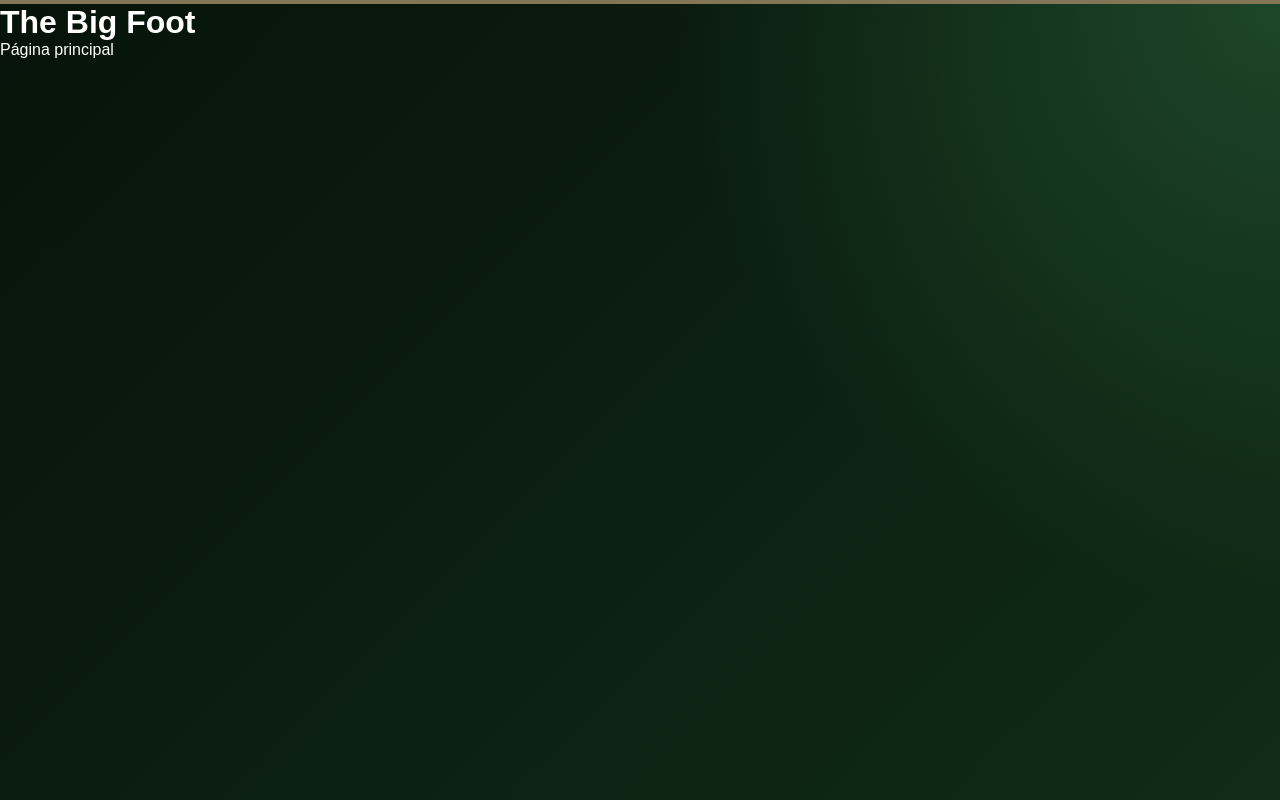
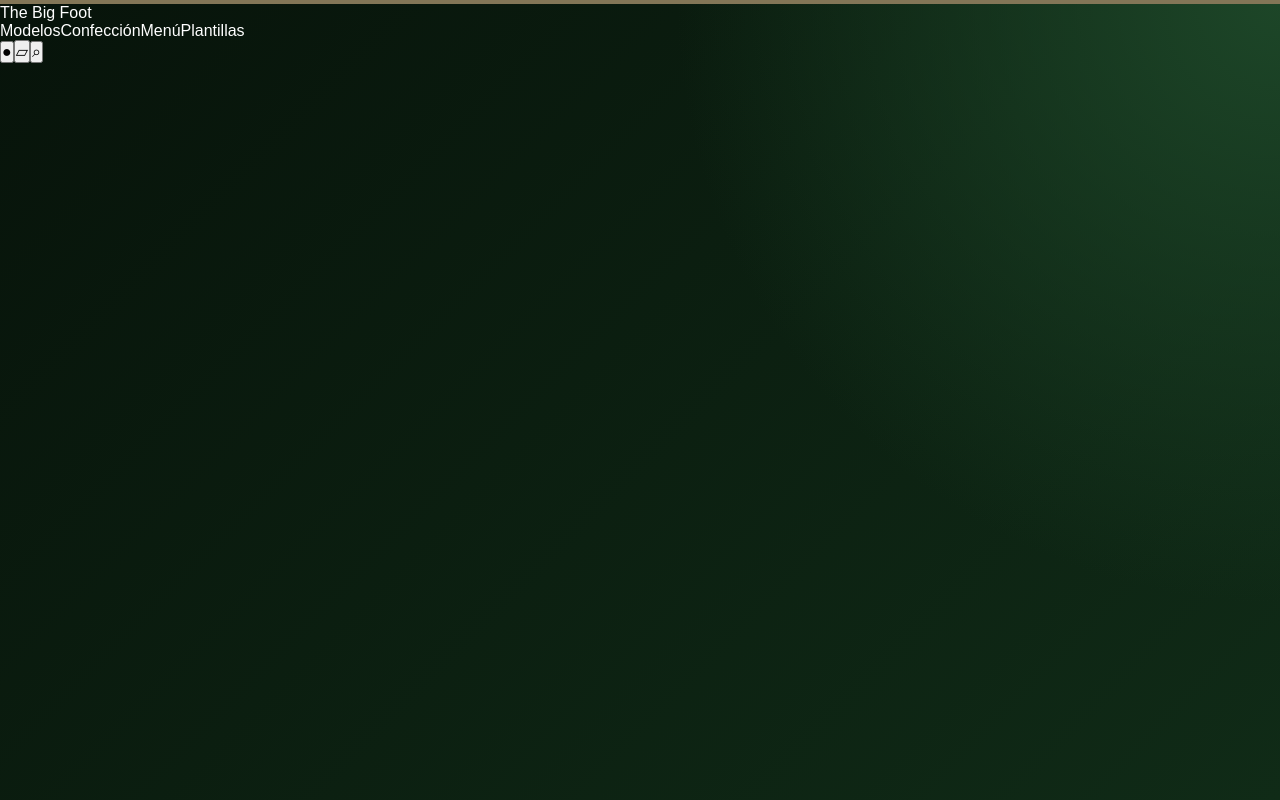
Before and after one commit to olatealejo/Proyecto_Big_Foot, a React (Vite) app: page / in a window 1280 px wide. Built offline with nearby package versions, Linux system fonts and the light colour scheme.

Commit message:
Crear estructura del menu de navegacion

```diff
--- a/src/pages/Inicio.jsx
+++ b/src/pages/Inicio.jsx
@@ -1,9 +1,29 @@
+import { Link } from 'react-router-dom'
+
 function Inicio() {
   return (
-    <div>
-      <h1>The Big Foot</h1>
-      <p>Página principal</p>
-    </div>
+    <>
+      <nav className="navbar">
+        <Link to="/" className="logo-texto">
+          The Big Foot
+        </Link>
+
+        <div className="navbar-menu">
+          <Link to="/productos">Modelos</Link>
+          <Link to="/nosotros">Confección</Link>
+          <Link to="/">Menú</Link>
+          <Link to="/contacto">Plantillas</Link>
+        </div>
+
+        <div className="navbar-iconos">
+          <button aria-label="Usuario">●</button>
+          <button aria-label="Carrito">▱</button>
+          <button aria-label="Buscar">⌕</button>
+        </div>
+      </nav>
+
+      <main className="inicio"></main>
+    </>
   )
 }
 
```
